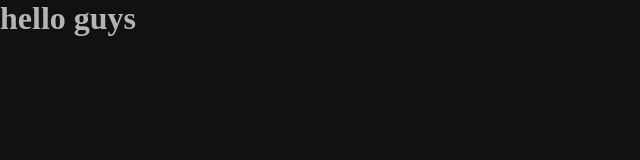
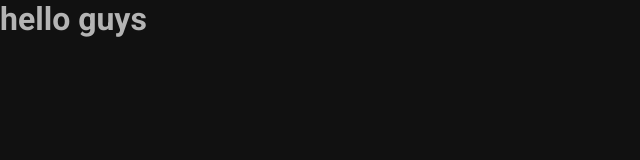
Before and after one commit to eddyzera/easy-money, a React (Vite) app: page / in a window 1280 px wide. Shown: the top 160 px of the page, without its empty margins (0-640 px from the left). Built offline with nearby package versions, Linux system fonts and the light colour scheme.

Commit message:
[chore]: add font

```diff
--- a/index.html
+++ b/index.html
@@ -4,7 +4,10 @@
     <meta charset="UTF-8" />
     <link rel="icon" type="image/svg+xml" href="/vite.svg" />
     <meta name="viewport" content="width=device-width, initial-scale=1.0" />
-    <title>Vite + React + TS</title>
+    <link rel="preconnect" href="https://fonts.googleapis.com">
+    <link rel="preconnect" href="https://fonts.gstatic.com" crossorigin>
+    <title>easy money</title>
+    <link href="https://fonts.googleapis.com/css2?family=Roboto:wght@300;400;500;700&display=swap" rel="stylesheet">
   </head>
   <body>
     <div id="root"></div>
--- a/src/styles/global.ts
+++ b/src/styles/global.ts
@@ -9,6 +9,7 @@
 
   body : {
     color: '$gray11',
-    backgroundColor: '$gray1'
+    backgroundColor: '$gray1',
+    fontFamily: 'Roboto, sans-serif'
   }
 })
```
